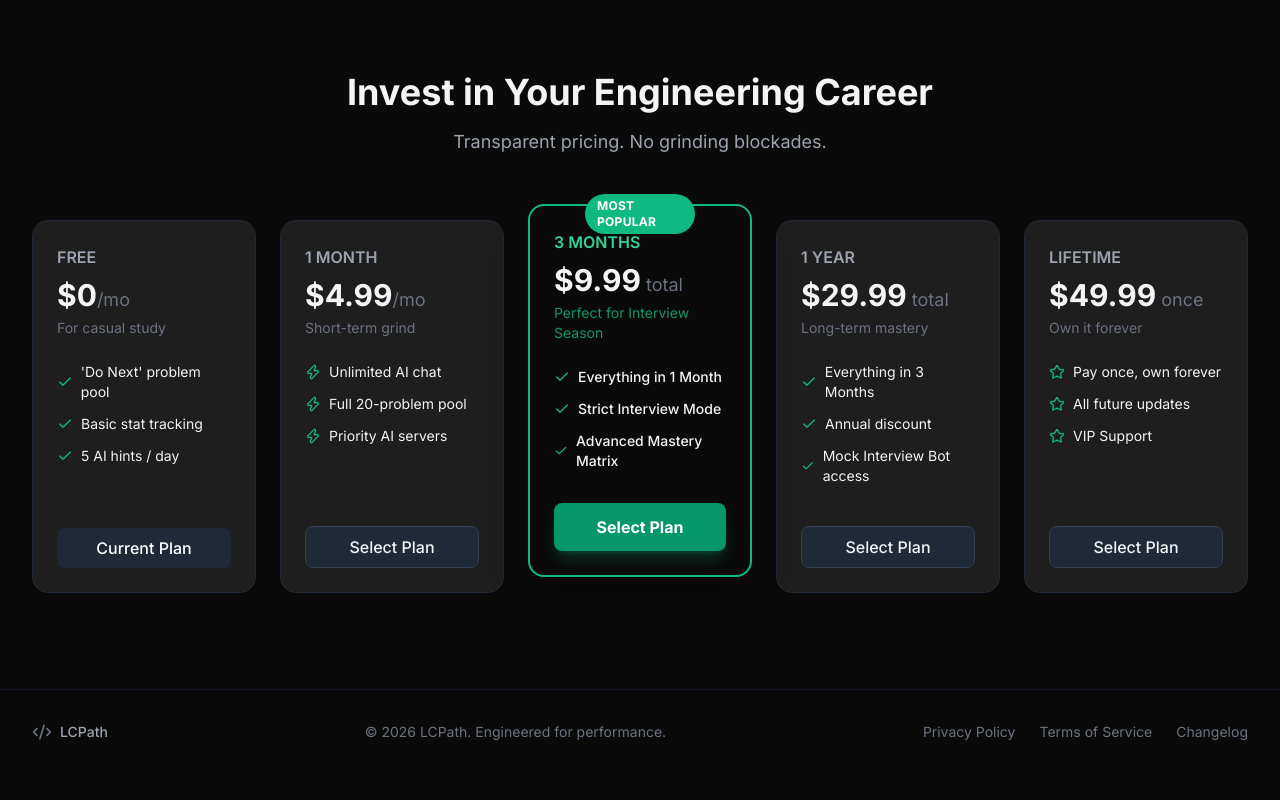
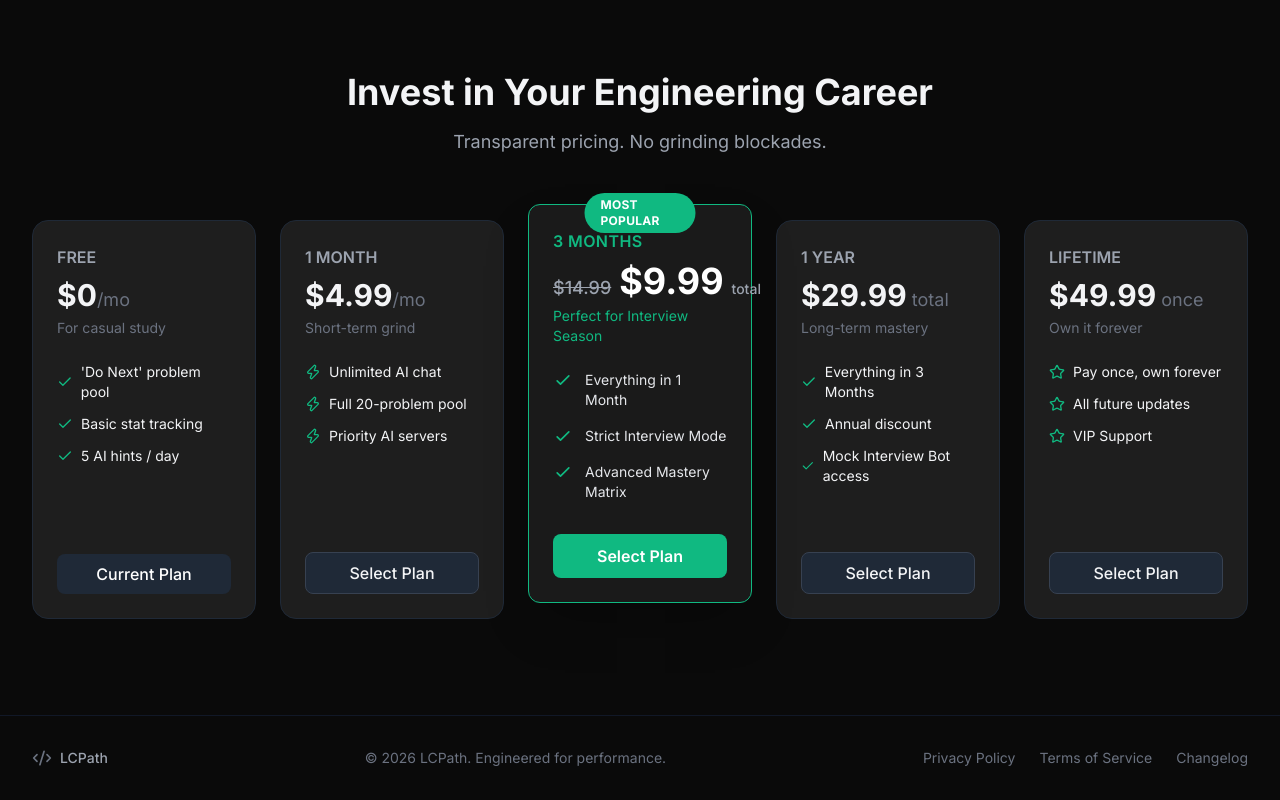
Before and after one commit to OmKadu786/LC-Path, a browser extension: page LandingPage/index.html in a window 1280 px wide. Shown: the part 2253-3053 px from the top of the page. Before the commit the page ends 3027 px from the top, so only its background shows below. Drawn offline with nearby package versions, Linux system fonts and the light colour scheme.

Commit message:
Update 3-months pricing card design

```diff
--- a/LandingPage/index.html
+++ b/LandingPage/index.html
@@ -295,17 +295,41 @@
                 </div>
 
                 <!-- 3 Months (Most Popular) -->
-                <div class="bg-darker p-6 rounded-2xl border-2 border-emerald-500 relative flex flex-col transform md:-translate-y-4 shadow-2xl glow">
-                    <div class="absolute -top-3 left-1/2 -translate-x-1/2 bg-emerald-500 text-white text-xs font-bold px-3 py-1 rounded-full uppercase tracking-wide">Most Popular</div>
-                    <h3 class="text-emerald-400 font-semibold mb-2">3 MONTHS</h3>
-                    <div class="text-3xl font-bold mb-1">$9.99<span class="text-lg text-gray-500 font-normal"> total</span></div>
-                    <p class="text-sm text-emerald-500/80 mb-6">Perfect for Interview Season</p>
-                    <ul class="space-y-3 mb-8 flex-grow text-sm font-medium">
-                        <li class="flex items-center gap-2"><i data-lucide="check" class="text-emerald-500 w-4 h-4"></i> Everything in 1 Month</li>
-                        <li class="flex items-center gap-2"><i data-lucide="check" class="text-emerald-500 w-4 h-4"></i> Strict Interview Mode</li>
-                        <li class="flex items-center gap-2"><i data-lucide="check" class="text-emerald-500 w-4 h-4"></i> Advanced Mastery Matrix</li>
-                    </ul>
-                    <button class="w-full py-3 rounded-lg bg-emerald-600 hover:bg-emerald-500 text-white font-bold transition shadow-lg shadow-emerald-500/25">Select Plan</button>
+                <div class="relative bg-[#1a1a1a] text-white p-6 rounded-xl border border-emerald-500 flex flex-col font-sans transform md:-translate-y-4 shadow-2xl glow">
+
+                  <div class="absolute -top-3 left-1/2 -translate-x-1/2 bg-emerald-500 text-white text-xs font-bold px-4 py-1 rounded-full tracking-wide">
+                    MOST POPULAR
+                  </div>
+
+                  <h3 class="text-emerald-500 font-semibold mb-2 tracking-wide">3 MONTHS</h3>
+
+                  <div class="flex items-baseline gap-2 mb-1">
+                    <span class="text-gray-400 line-through text-lg font-medium">$14.99</span>
+                    <span class="text-4xl font-bold text-white">$9.99</span>
+                    <span class="text-gray-400 text-sm font-medium">total</span>
+                  </div>
+
+                  <p class="text-emerald-500 text-sm mb-6">Perfect for Interview Season</p>
+
+                  <ul class="space-y-4 text-sm mb-8 flex-grow">
+                    <li class="flex items-start gap-3 text-gray-200">
+                      <svg class="w-5 h-5 text-emerald-500 shrink-0" fill="none" stroke="currentColor" viewBox="0 0 24 24"><path stroke-linecap="round" stroke-linejoin="round" stroke-width="2" d="M5 13l4 4L19 7"></path></svg>
+                      Everything in 1 Month
+                    </li>
+                    <li class="flex items-start gap-3 text-gray-200">
+                      <svg class="w-5 h-5 text-emerald-500 shrink-0" fill="none" stroke="currentColor" viewBox="0 0 24 24"><path stroke-linecap="round" stroke-linejoin="round" stroke-width="2" d="M5 13l4 4L19 7"></path></svg>
+                      Strict Interview Mode
+                    </li>
+                    <li class="flex items-start gap-3 text-gray-200">
+                      <svg class="w-5 h-5 text-emerald-500 shrink-0" fill="none" stroke="currentColor" viewBox="0 0 24 24"><path stroke-linecap="round" stroke-linejoin="round" stroke-width="2" d="M5 13l4 4L19 7"></path></svg>
+                      Advanced Mastery Matrix
+                    </li>
+                  </ul>
+
+                  <button class="w-full bg-emerald-500 hover:bg-emerald-600 text-white font-semibold py-2.5 rounded-lg transition-colors duration-200">
+                    Select Plan
+                  </button>
+
                 </div>
 
                 <!-- 1 Year -->
```
